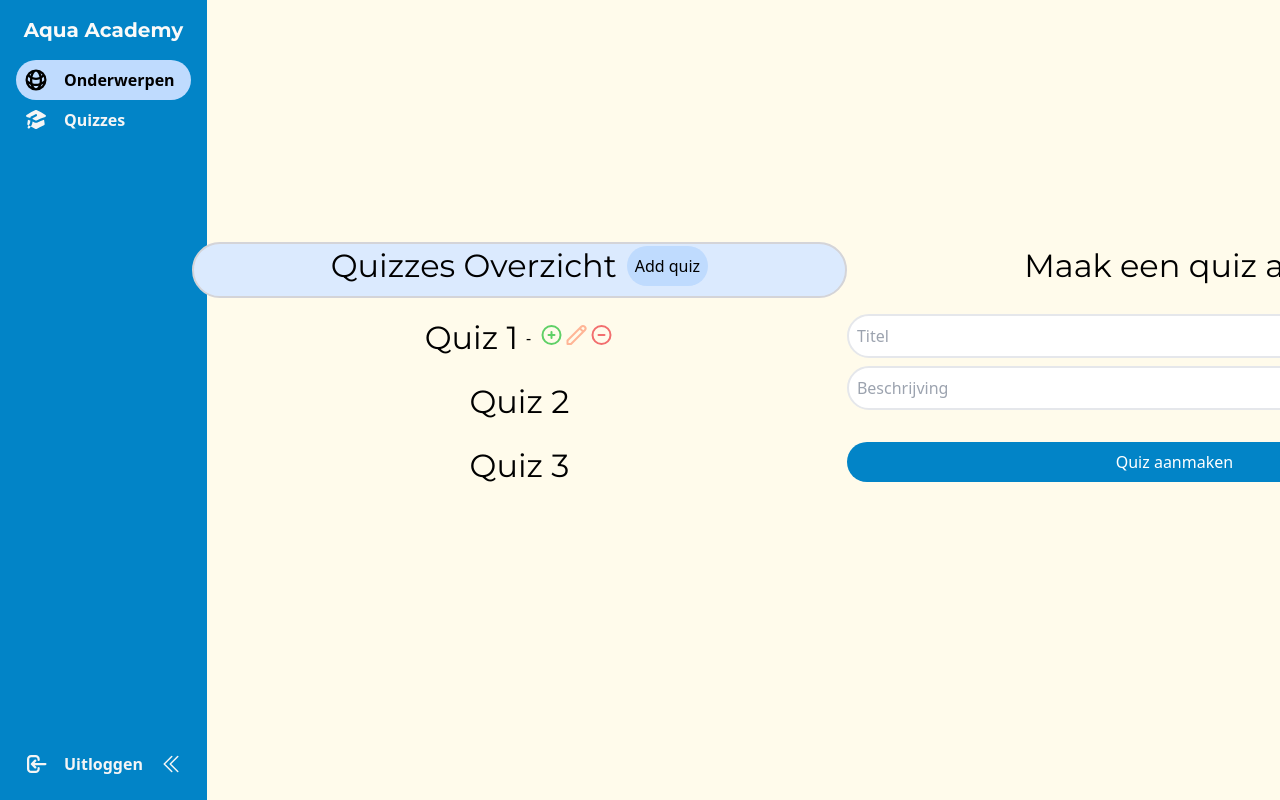
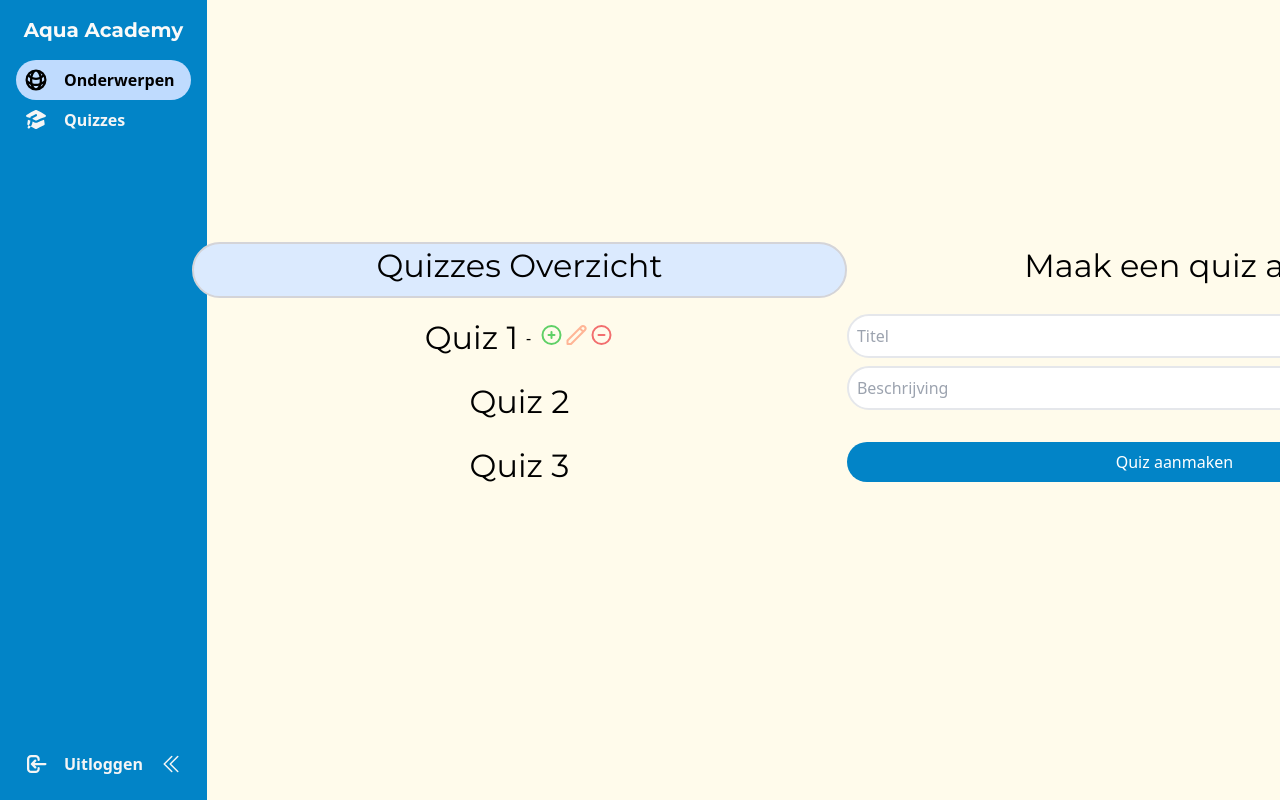
Before and after one commit to MarkDeKraker/T15-LifeBelowWater, a React (Vite) app: page /quiz/overview in a window 1280 px wide. Shown: the top 800 px of the page. Built offline with nearby package versions, Linux system fonts and the light colour scheme.

Commit message:
remove button

```diff
--- a/src/components/QuizOverviewPage.tsx
+++ b/src/components/QuizOverviewPage.tsx
@@ -8,9 +8,6 @@ export default function QuizOverviewPage() {
             <div className="w-[655px] h-[34px] left-0 top-[7px] absolute justify-center items-center gap-2.5 inline-flex">
               <div className="text-black text-[32px] font-normal font-custom">
                 Quizzes Overzicht
-              </div>
-              <div className="bg-blue-200 rounded-full p-2 border-zinc-300 cursor-pointer hover:shadow-md">
-                Add quiz
               </div>
             </div>
           </div>
```
